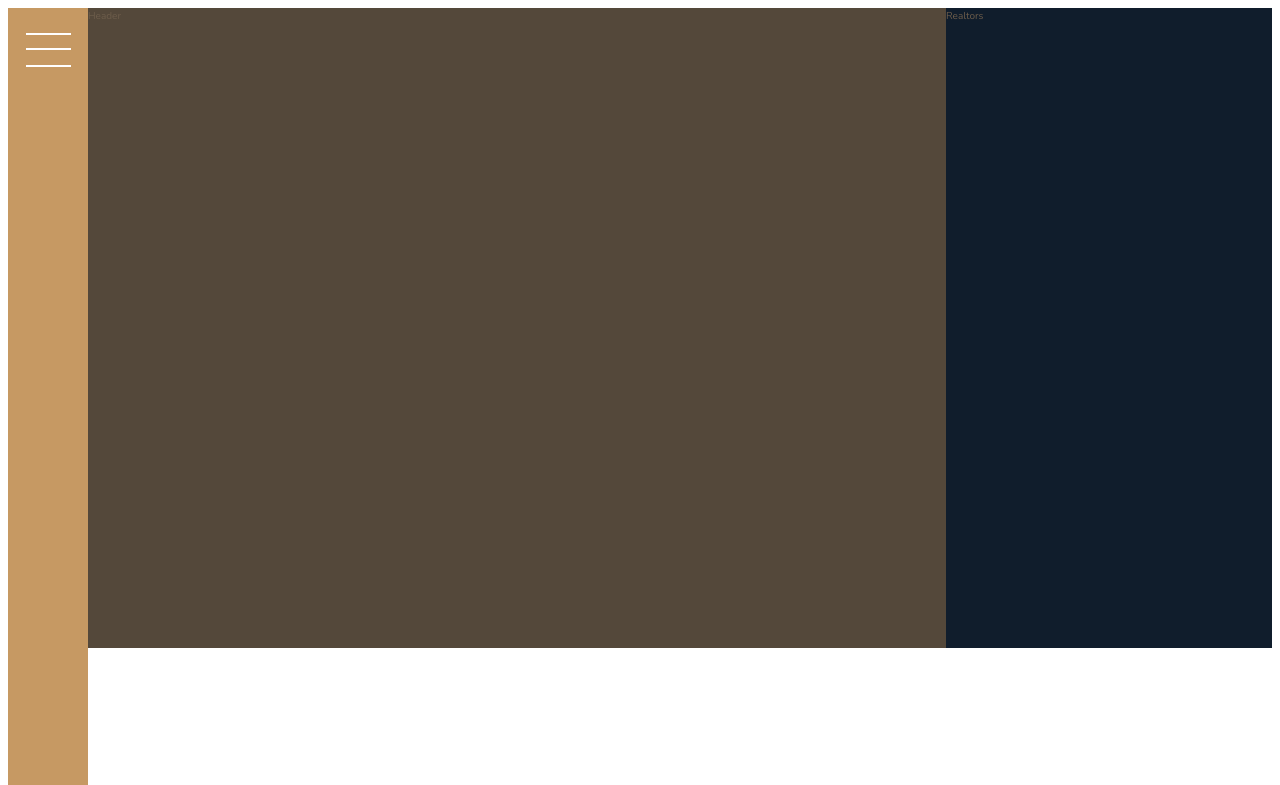
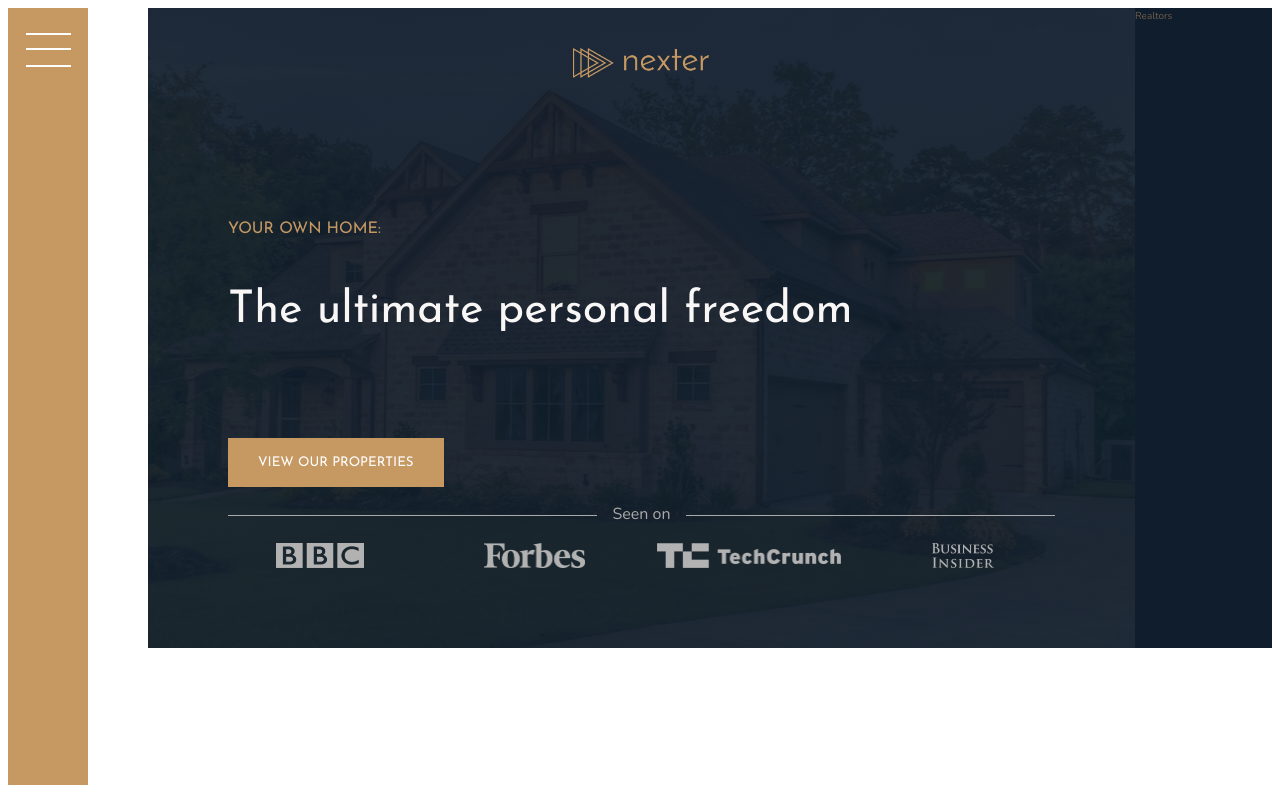
Before and after one commit to mishrabhavesh/Nexter-website-with-GRID, a website: page index.html in a window 1280 px wide. Shown: the top 785 px of the page. Drawn offline with nearby package versions, Linux system fonts and the light colour scheme.

Commit message:
header completed

```diff
--- a/index.html
+++ b/index.html
@@ -16,9 +16,19 @@
             <button class="nav-btn"></button>
         </div>
 
-        <div class="header">
-            Header
-        </div>
+        <header class="header">
+            <img src="img/logo.png" alt="Nexter logo" class="header__logo">
+            <h3 class="heading-3">Your own home:</h3>
+            <h1 class="heading-1">The ultimate personal freedom</h1>
+            <button class="btn header__btn">View our properties</button>
+            <div class="header__seenon-text">Seen on</div>
+            <div class="header__seenon-logos">
+                <img src="img/logo-bbc.png" alt="Seen on logo 1">
+                <img src="img/logo-forbes.png" alt="Seen on logo 2">
+                <img src="img/logo-techcrunch.png" alt="Seen on logo 3">
+                <img src="img/logo-bi.png" alt="Seen on logo 4">
+            </div>
+        </header>
 
         <div class="realtors">
             Realtors
--- a/sass/_header.scss
+++ b/sass/_header.scss
@@ -1,5 +1,53 @@
 .header {
-    background-color: $color-grey-dark-1;
     grid-row: 1/2;
-    grid-column: full-start / col-end 6;
+    grid-column: 3 / col-end 6;
+    background-image: linear-gradient(rgba($color-secondary, .93), rgba($color-secondary, .93)), url('../img/hero.jpeg');
+    background-position: center;
+    padding: 8rem;
+    padding-top: 4rem;
+
+    display: grid;
+    grid-template-rows: 1fr min-content 6rem 1fr;
+    grid-template-columns: max-content;
+    justify-self: center;
+    grid-row-gap: 1.5rem;
+
+    &__logo {
+        height: 3rem;
+        justify-self: center;
+    }
+
+    &__btn {
+        align-self: end;
+        justify-self: start;
+    }
+
+    &__seenon-text {
+        display: grid;
+        font-size: 1.6rem;
+        color: $color-grey-light-2;
+        grid-template-columns: 1fr max-content 1fr;
+        grid-column-gap: 15px;
+        align-items: center;
+
+        &::before,
+        &::after {
+            content: '';
+            height: 1px;
+            display: block;
+            background-color: currentColor;
+        }
+    }
+
+    &__seenon-logos {
+        display: grid;
+        grid-template-columns: repeat(4, 1fr);
+        grid-gap: 3rem;
+        justify-items: center;
+
+        img {
+            filter: brightness(70%);
+            height: 25px;
+        }
+    }
 }
--- a/sass/_typography.scss
+++ b/sass/_typography.scss
@@ -5,6 +5,9 @@
 
 .heading-1 {
     @extend %heading;
+    font-size: 4.5rem;
+    color: $color-grey-light-1;
+    line-height: 1;
 }
 
 .heading-2 {
@@ -20,6 +23,7 @@
     font-size: 1.6rem;
     color: $color-primary;
     text-transform: uppercase;
+    margin: 0;
 }
 
 .heading-4 {
```
Also changed, not shown: css/style.css.
